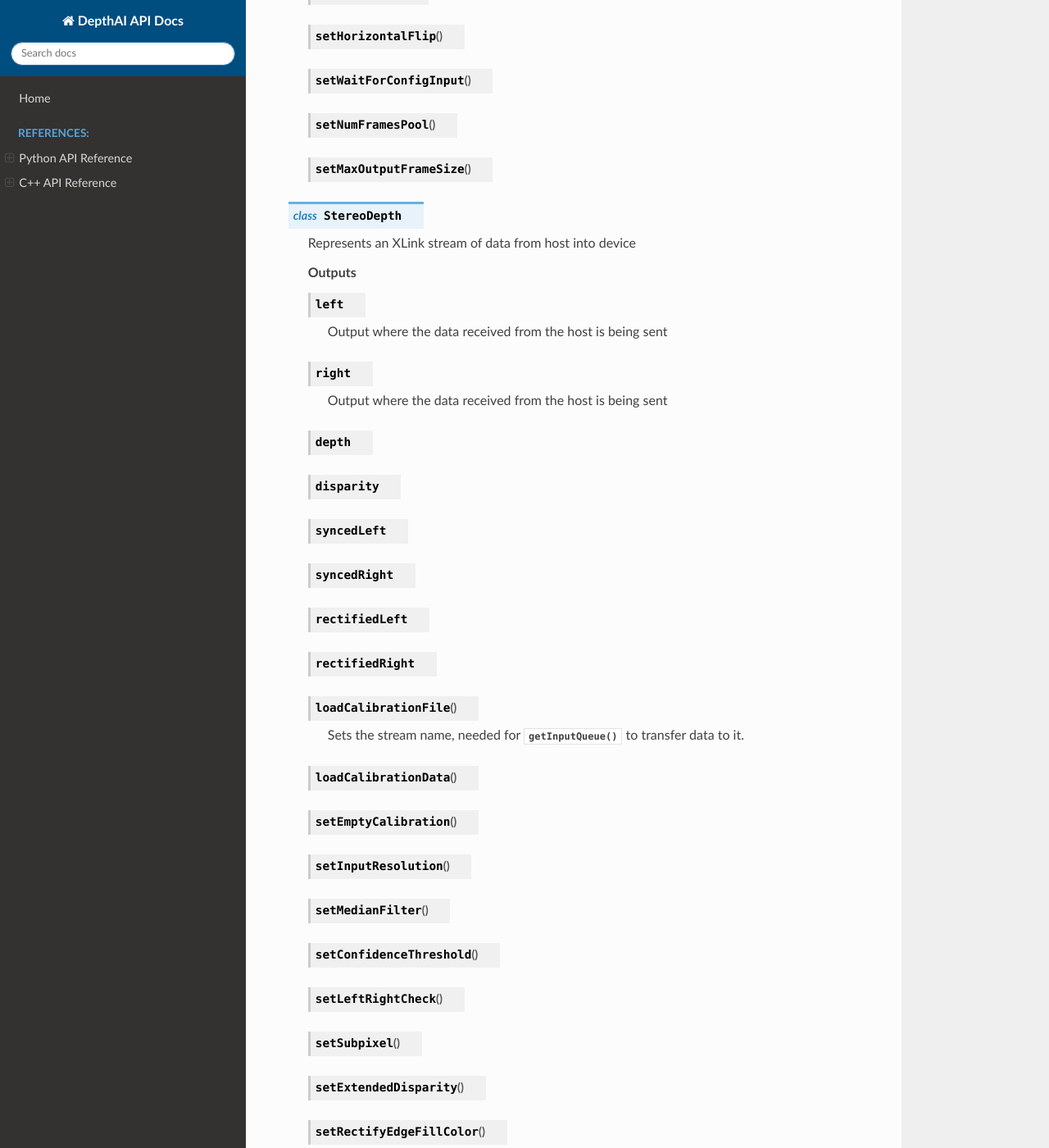
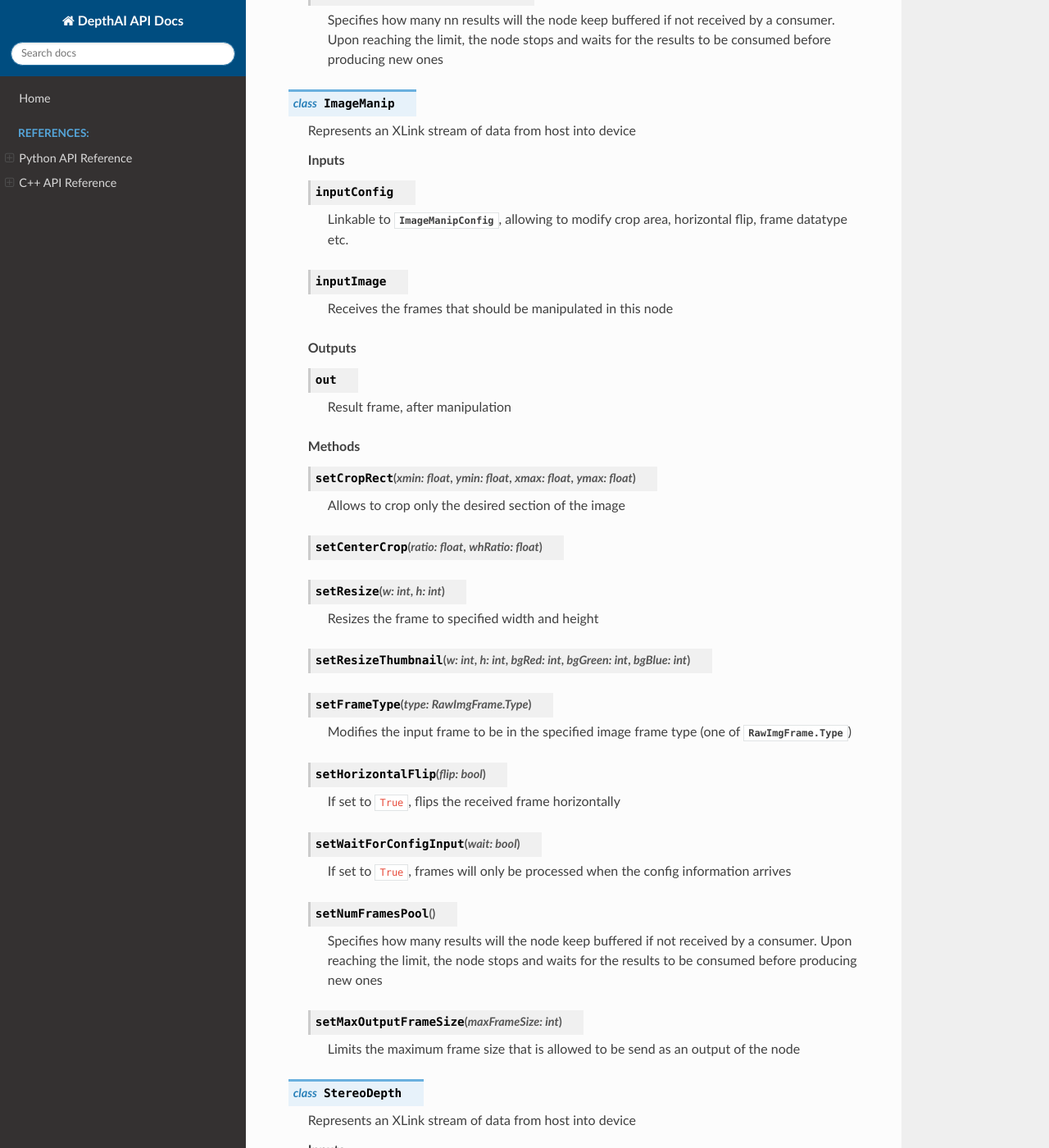
Before and after one commit to luxonis/depthai-python, a Sphinx documentation site: the page built from docs/source/references/python_nodes.rst, in a window 1280 px wide and 1400 px high, scrolled down 6155 px. Shown: the whole window at 82% size. Built offline with Sphinx 7.4.7 and the Read the Docs theme 2.0.0, drawn with Linux system fonts in a browser that asks for light colours; some of the changed text lies outside the part shown.

Commit message:
update Python API

```diff
--- a/docs/source/references/python_nodes.rst
+++ b/docs/source/references/python_nodes.rst
@@ -17,7 +17,11 @@
 
   .. function:: setMaxDataSize(maxDataSize: int)
 
+    Maximum data size of a message to be allowed to go through the stream
+
   .. function:: setNumFrames(numFrames: int)
+
+    Sets the stream buffer size, determining how many frames can be stored before sending to the connected node
 
 
 .. class:: XLinkOut
@@ -49,17 +53,17 @@
 
   .. attribute:: inputConfig
 
-    Output where the data received from the host is being sent
+    Linkable to :class:`ImageManipConfig`, allowing to modify crop area, horizontal flip, frame datatype etc.
 
   .. attribute:: inputControl
 
-    Output where the data received from the host is being sent
+    Linkable to :class:`CameraControl`, allowing to send signals to the camera, e.g. to capture a still image
 
   **Outputs**
 
   .. attribute:: video
 
-    Output where the data received from the host is being sent
+    Color camera video stream NV12-encoded (YUV420, UV plane interleaved) output, suitable for VideoEncoder
 
   .. attribute:: preview
 
@@ -67,7 +71,8 @@
 
   .. attribute:: still
 
-    Output where the data received from the host is being sent
+    Color camera output, NV12-encoded (YUV420, UV plane interleaved), captured when "take still" command is sent
+    from :attr:`inputControl` input
 
   **Methods**
 
@@ -125,21 +130,31 @@
 
   .. function:: getVideoSize() -> Tuple[int, int]
 
-    Returns the video dimensions previously set using :func:`getVideoSize`
+    Returns the video dimensions previously set using :func:`setVideoSize`
 
   .. function:: getVideoWidth() -> int
 
-    Returns width of the video previously set using :func:`getVideoSize`
+    Returns width of the video previously set using :func:`setVideoSize`
 
   .. function:: getVideoHeight() -> int
 
-    Returns height of the video previously set using :func:`getVideoSize`
+    Returns height of the video previously set using :func:`setVideoSize`
 
   .. function:: setStillSize()
 
+    Sets the desired image dimensions produced by :attr:`still` output
+
   .. function:: getStillSize()
 
+    Returns the frame dimensions previously set using :func:`setStillSize`
+
   .. function:: getStillWidth()
+
+    Returns width of the frame previously set using :func:`setStillSize`
+
+  .. function:: getStillHeight()
+
+    Returns height of the frame previously set using :func:`setStillSize`
 
   .. function:: setResolution(resolution: ColorCameraProperties.SensorResolution)
 
@@ -163,21 +178,42 @@
 
   .. function:: sensorCenterCrop()
 
-  .. function:: setSensorCrop()
+    Enables center cropping from the original sensor resolution (set using :func:`setResolution`)
 
-  .. function:: getSensorCrop()
+  .. function:: setSensorCrop(x: float, y: float)
 
-  .. function:: getSensorCropX()
+    Sets values in range :code:`[0, 1]` as the cropping parameters, determining the size of the cropped box
 
-  .. function:: getSensorCropY()
+  .. function:: getSensorCrop() -> Tuple[float, float]
 
-  .. function:: setWaitForConfigInput()
+    Returns the x and y parameters of the sensor crop set previously using :func:`setSensorCrop`
 
-  .. function:: getWaitForConfigInput()
+  .. function:: getSensorCropX() -> float
+
+    Returns the x parameter of the sensor crop set previously using :func:`setSensorCrop`
+
+  .. function:: getSensorCropY() -> float
+
+    Returns the y parameter of the sensor crop set previously using :func:`setSensorCrop`
+
+  .. function:: setWaitForConfigInput(wait: bool)
+
+    If set to :code:`True`, frames from the camera sensor will only be processed and sent to outputs when the config
+    information arrives
+
+  .. function:: getWaitForConfigInput() -> bool
+
+    Returns the value previously set using :func:`setWaitForConfigInput`
 
   .. function:: setPreviewKeepAspectRatio(keep: bool)
 
+    If set to :code:`True`, the :attr:`preview` output will be cropped and resized to retain the h/w proportion of the
+    camera resolution. Otherwise, the image will be squished in either direction to achieve exact output specified using
+    :func:`setPreviewSize`
+
   .. function:: getPreviewKeepAspectRatio() -> bool
+
+    Returns the value previously set using :func:`setPreviewKeepAspectRatio`
 
 
 .. class:: MonoCamera
@@ -251,7 +287,10 @@
 
     Sets the neural network blob path, being the actual neural network to be ran
 
-  .. function:: setNumPoolFrames()
+  .. function:: setNumPoolFrames(numFrames: int)
+
+    Specifies how many nn results will the node keep buffered if not received by a consumer. Upon reaching the limit,
+    the node stops and waits for the results to be consumed before producing new ones
 
 
 .. class:: ImageManip
@@ -263,39 +302,52 @@
 
   .. attribute:: inputConfig
 
-    Output where the data received from the host is being sent
+    Linkable to :class:`ImageManipConfig`, allowing to modify crop area, horizontal flip, frame datatype etc.
 
   .. attribute:: inputImage
 
-    Output where the data received from the host is being sent
+    Receives the frames that should be manipulated in this node
 
   **Outputs**
 
   .. attribute:: out
 
-    Output where the data received from the host is being sent
+    Result frame, after manipulation
 
   **Methods**
 
-  .. function:: setCropRect()
+  .. function:: setCropRect(xmin: float, ymin: float, xmax: float, ymax: float)
 
-    Sets the stream name, needed for :func:`getInputQueue` to transfer data to it.
+    Allows to crop only the desired section of the image
 
-  .. function:: setCenterCrop()
+  .. function:: setCenterCrop(ratio: float, whRatio: float)
 
-  .. function:: setResize()
+  .. function:: setResize(w: int, h: int)
 
-  .. function:: setResizeThumbnail()
+      Resizes the frame to specified width and height
 
-  .. function:: setFrameType()
+  .. function:: setResizeThumbnail(w: int, h: int, bgRed: int, bgGreen: int, bgBlue: int)
 
-  .. function:: setHorizontalFlip()
+  .. function:: setFrameType(type: RawImgFrame.Type)
 
-  .. function:: setWaitForConfigInput()
+      Modifies the input frame to be in the specified image frame type (one of :class:`RawImgFrame.Type`)
+
+  .. function:: setHorizontalFlip(flip: bool)
+
+      If set to :code:`True`, flips the received frame horizontally
+
+  .. function:: setWaitForConfigInput(wait: bool)
+
+    If set to :code:`True`, frames will only be processed when the config information arrives
 
   .. function:: setNumFramesPool()
 
-  .. function:: setMaxOutputFrameSize()
+    Specifies how many results will the node keep buffered if not received by a consumer. Upon reaching the limit,
+    the node stops and waits for the results to be consumed before producing new ones
+
+  .. function:: setMaxOutputFrameSize(maxFrameSize: int)
+
+    Limits the maximum frame size that is allowed to be send as an output of the node
 
 
 .. class:: StereoDepth
@@ -303,55 +355,94 @@
 
   Represents an XLink stream of data from host into device
 
-  **Outputs**
+  **Inputs**
 
   .. attribute:: left
 
-    Output where the data received from the host is being sent
+    Input for frames from left grayscale camera
 
   .. attribute:: right
 
-    Output where the data received from the host is being sent
+    Input for frames from right grayscale camera
+
+  **Outputs**
 
   .. attribute:: depth
 
+    Outputs a raw depth frame, enabled by calling :func:`setOutputDepth` with :code:`True`. Cannot be used together with :attr:`disparity: output
+
   .. attribute:: disparity
+
+    Outputs a disparity matrix. Cannot be used together with :attr:`depth`
 
   .. attribute:: syncedLeft
 
+    Outputs left frame used in depth calculations
+
   .. attribute:: syncedRight
+
+    Outputs right frame used in depth calculations
 
   .. attribute:: rectifiedLeft
 
+    Outputs left rectified frame, see `more info about rectification <https://en.wikipedia.org/wiki/Image_rectification>`__
+
   .. attribute:: rectifiedRight
 
-  .. function:: loadCalibrationFile()
+    Outputs right rectified frame, see `more info about rectification <https://en.wikipedia.org/wiki/Image_rectification>`__
 
-    Sets the stream name, needed for :func:`getInputQueue` to transfer data to it.
+  **Methods**
 
-  .. function:: loadCalibrationData()
+  .. function:: loadCalibrationFile(path: str)
+
+    Specifies a calibration file path to be loaded for depth calculations. Uses :func:`loadCalibrationData` internally
+
+  .. function:: loadCalibrationData(data: List[int])
+
+    Specifies a calibration data to be loaded for depth calculations
 
   .. function:: setEmptyCalibration()
 
-  .. function:: setInputResolution()
+    Replaces any loaded calibration data with an empty array
 
-  .. function:: setMedianFilter()
+  .. function:: setInputResolution(width: int, height: int)
 
-  .. function:: setConfidenceThreshold()
+  .. function:: setMedianFilter(median: StereoDepthProperties.MedianFilter)
 
-  .. function:: setLeftRightCheck()
+    Specifies which median filter should be used during depth calculations. May be one of the :class:`StereoDepthProperties.MedianFilter`
 
-  .. function:: setSubpixel()
+  .. function:: setConfidenceThreshold(confThr: int)
 
-  .. function:: setExtendedDisparity()
+    Sets the confidence threshold of the depth calculating algorithm, specifying when a point on the depth projection will
+    be considered a valid or not
 
-  .. function:: setRectifyEdgeFillColor()
+  .. function:: setLeftRightCheck(enable: bool)
 
-  .. function:: setRectifyMirrorFrame()
+    Enables Left/Right check during depth calculations
 
-  .. function:: setOutputRectified()
+  .. function:: setSubpixel(enable: bool)
 
-  .. function:: setOutputDepth()
+    Enables subpixel filtering during depth calculations
+
+  .. function:: setExtendedDisparity(enable: bool)
+
+    Enables extended disparity during depth calculations
+
+  .. function:: setRectifyEdgeFillColor(color: int)
+
+    Sets the color of the rectification edge (cropped part during `rectification <https://en.wikipedia.org/wiki/Image_rectification>`__)
+
+  .. function:: setRectifyMirrorFrame(enable: bool)
+
+    Enables mirroring of the rectified frames
+
+  .. function:: setOutputRectified(enable: bool)
+
+    Enables :attr:`rectifiedLeft` and :attr:`rectifiedRight` outputs
+
+  .. function:: setOutputDepth(enable: bool)
+
+    If set to :code:`True`, the :attr:`depth` output will be produced, otherwise :attr:`disparity` will be active
 
 
 .. class:: VideoEncoder
```
Also changed, not shown: other parts of docs/source/references/python_nodes.rst (+5 -1 lines), docs/source/references/python.rst (+6 -2 lines).
